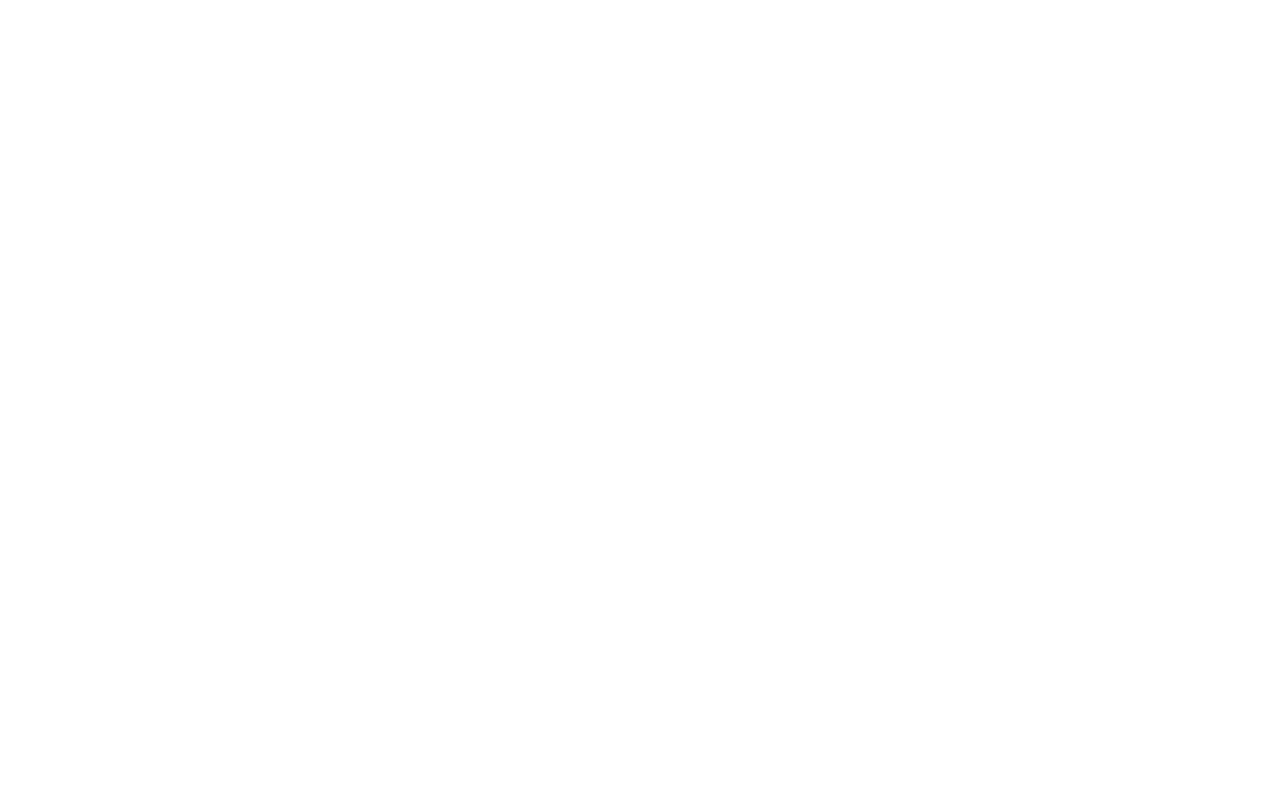
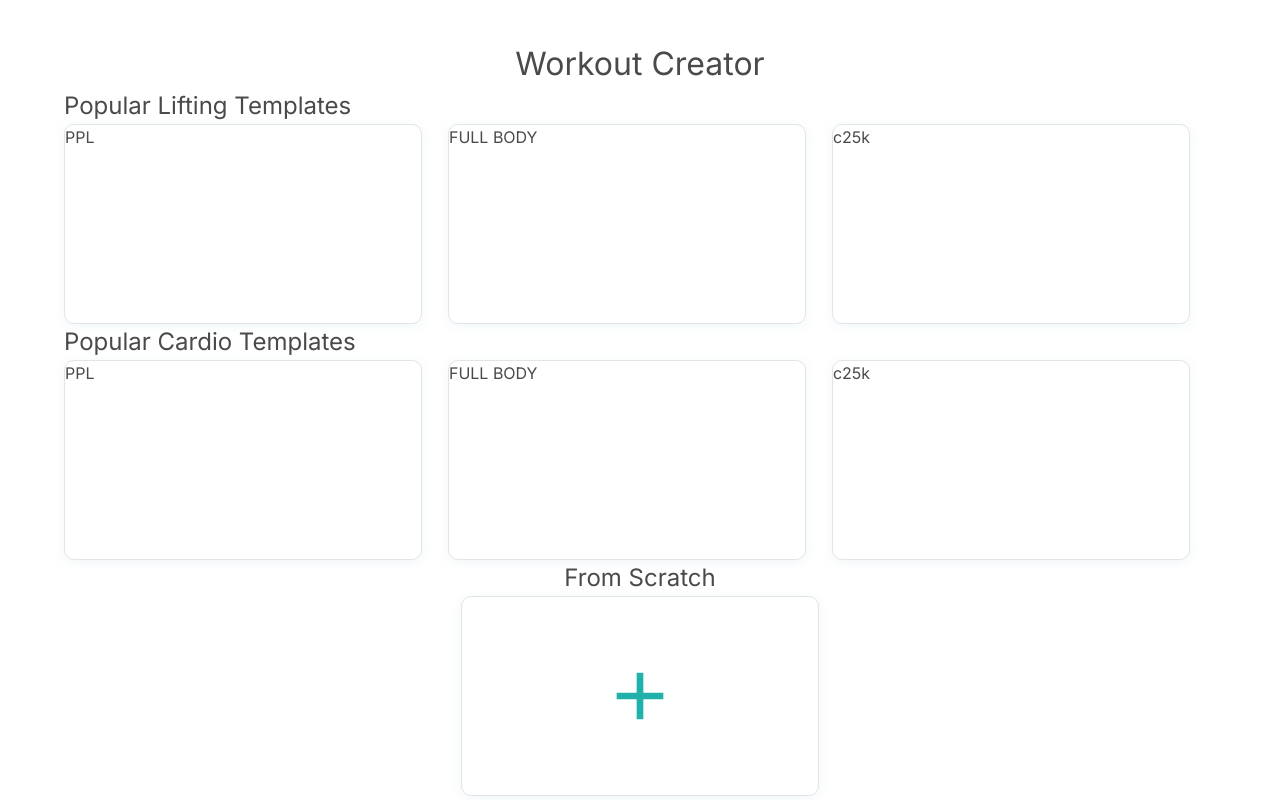
Before and after one commit to trongtngu/BlackSheep, a React (Vite) app in the folder frontend/: page /1/createWorkout in a window 1280 px wide. Before the commit this address had no page. Built offline with nearby package versions, Linux system fonts and the light colour scheme.

Commit message:
added a create workout page

```diff
--- /dev/null
+++ b/frontend/src/pages/CreateWorkout.tsx
@@ -0,0 +1,121 @@
+import React from 'react'
+import styled from 'styled-components'
+import AddIcon from '@mui/icons-material/Add';
+const Wrapper = styled.div`
+  display: flex;
+  width: 100vw;
+
+  align-items: center;
+  flex-direction: column;
+  padding-top: 5vh;
+`
+
+const Title = styled.div`
+  font-size: 2rem;
+`
+
+const TemplatesBanner = styled.div`
+  width: 90vw;
+
+  display: flex;
+  flex-direction: column;
+`
+
+const TemplatesBannerTitle = styled.div`
+  font-size: 1.5rem;
+`
+
+const TemplatesContainer = styled.div`
+  display: flex;
+  flex-direction: row;
+
+  gap: 2vw;
+
+  flex-wrap: wrap;
+`
+
+const TemplateCard = styled.div`
+  border: 1px solid #E3E4E6;
+  border-radius: 10px;
+  box-shadow: 0 2px 12px rgba(67,137,162,0.08);
+  background: white;
+
+  width: calc(33.33% - 2vw);
+  height: 25vh;
+`
+
+const BlankTemplateContainer = styled.div`
+  display: flex;
+  justify-content: center;
+`
+const BlankTemplateTitle = styled.div`
+  display: flex;
+  justify-content: center;
+  font-size: 1.5rem;
+`
+
+const BlankTemplateCard = styled.div`
+  border: 1px solid #E3E4E6;
+  border-radius: 10px;
+  box-shadow: 0 2px 12px rgba(67,137,162,0.08);
+  background: white;
+
+  width: calc(33.33% - 2vw);
+  height: 25vh;
+
+  font-size: 8rem;
+
+  display: flex;
+  align-items: center;
+  justify-content: center;
+
+  color: #20B2AA;
+`
+
+export default function CreateWorkout() {
+  return (<>
+  <Wrapper>
+    <Title>Workout Creator</Title>
+    <TemplatesBanner>
+      <TemplatesBannerTitle>
+        Popular Lifting Templates
+      </TemplatesBannerTitle>
+      <TemplatesContainer>
+        <TemplateCard>
+          PPL
+        </TemplateCard>
+        <TemplateCard>
+          FULL BODY
+        </TemplateCard>
+        <TemplateCard>
+          c25k
+        </TemplateCard>
+      </TemplatesContainer>
+      <TemplatesBannerTitle>
+        Popular Cardio Templates
+      </TemplatesBannerTitle>
+      <TemplatesContainer>
+        <TemplateCard>
+          PPL
+        </TemplateCard>
+        <TemplateCard>
+          FULL BODY
+        </TemplateCard>
+        <TemplateCard>
+          c25k
+        </TemplateCard>
+
+      </TemplatesContainer>
+
+      <BlankTemplateTitle>
+        From Scratch
+      </BlankTemplateTitle>
+      <BlankTemplateContainer>
+        <BlankTemplateCard>
+          <AddIcon style={{ fontSize: '10vh' }}/>
+        </BlankTemplateCard>
+      </BlankTemplateContainer>
+    </TemplatesBanner>
+  </Wrapper>
+  </>)
+}
--- a/frontend/src/pages/SavedWorkouts.tsx
+++ b/frontend/src/pages/SavedWorkouts.tsx
@@ -4,6 +4,8 @@
 import MobileFooter from '../components/MobileFooter'
 import MoreHorizIcon from '@mui/icons-material/MoreHoriz';
 import AddBoxIcon from '@mui/icons-material/AddBox';
+
+import {useNavigate, useParams} from 'react-router-dom';
 
 const Wrapper = styled.div`
 
@@ -75,7 +77,7 @@
   border-radius: inherit;
 
   height: 100%;
-  width: 70%;
+  width: 60%;
   padding: 1vw;
   display: flex;
   justify-content: center;
@@ -102,13 +104,19 @@
   color: inherit;
 `
 export default function SavedWorkouts() {
+
+  const navigate = useNavigate()
+  const { userID } = useParams();
+
   return (<>
     <Navbar />
     <Wrapper>
       <div>
         <SavedTitle>
-          <div>Saved Workouts</div> <CreateNewWorkoutButton><AddBoxIcon/></CreateNewWorkoutButton>
-          <></>
+          <div>Saved Workouts</div>
+          <CreateNewWorkoutButton onClick={()=>{navigate(`/${userID}/createWorkout`)}}>
+            <AddBoxIcon/>
+          </CreateNewWorkoutButton>
         </SavedTitle>
       </div>
 
--- a/frontend/src/site/Site.tsx
+++ b/frontend/src/site/Site.tsx
@@ -15,6 +15,7 @@
 import Signup from '../pages/Signup.tsx'
 import Login from '../pages/Login.tsx'
 import SavedWorkouts from '../pages/SavedWorkouts.tsx'
+import CreateWorkout from '../pages/CreateWorkout.tsx'
 
 export default function Site() {
   return (
@@ -26,6 +27,7 @@
         <Route path ='/template/FullBody' element={<FullBody/>}/>
 
         <Route path = '/:userID/savedWorkouts' element={<SavedWorkouts/>}/>
+        <Route path = '/:userID/createWorkout' element={<CreateWorkout/>}/>
         <Route path = '/:userID/Plans' element = {<Plans/>}/>
         <Route path = '/:userID/Forums' element = {<Forums/>}/>
         <Route path = '/:userID/Activity' element = {<Activity/>}/>
```
